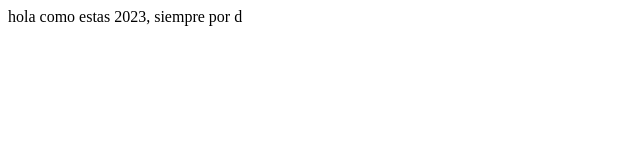
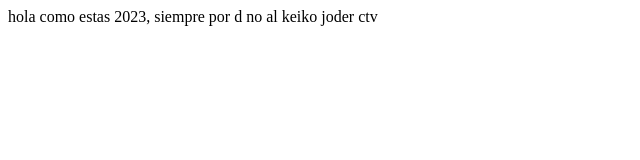
Before and after one commit to hugodiegojk/Mod_FrontEnd, a plain HTML site: page index.html in a window 1280 px wide. Shown: the whole page, without its empty margins (0-640 px from the left). Drawn offline with Linux system fonts and the light colour scheme.

Commit message:
no al keiko

```diff
--- a/index.html
+++ b/index.html
@@ -7,6 +7,7 @@
 </head>
 
 <body>
-	hola como estas 2023, siempre por d
+	hola como estas 2023, siempre por d no al keiko
+	joder ctv
 </body>
 </html>
```
